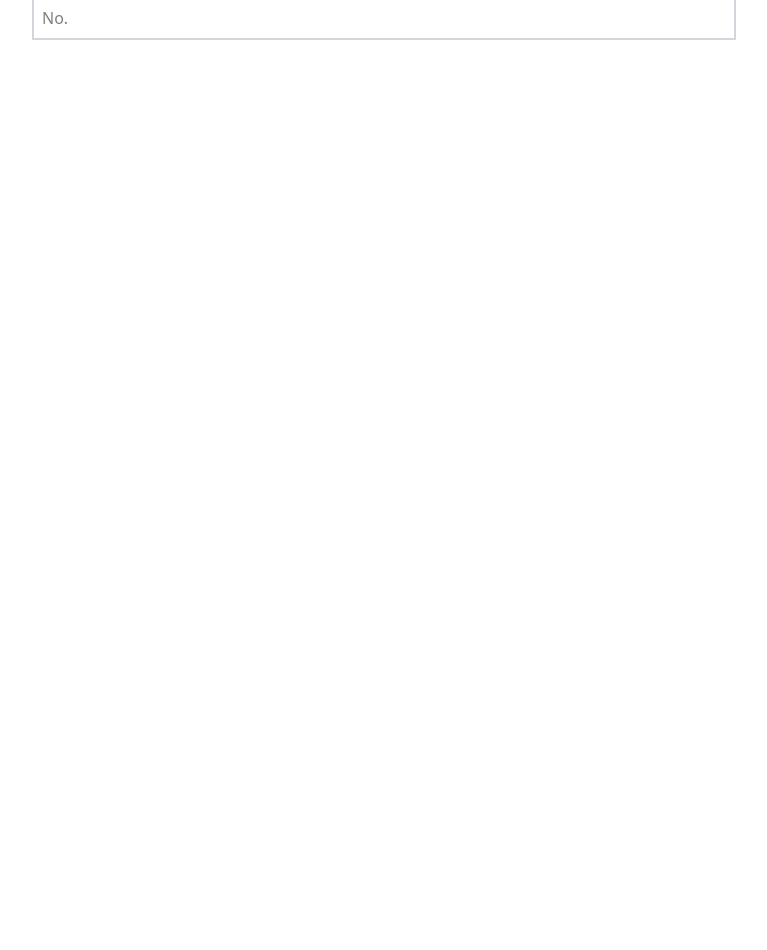
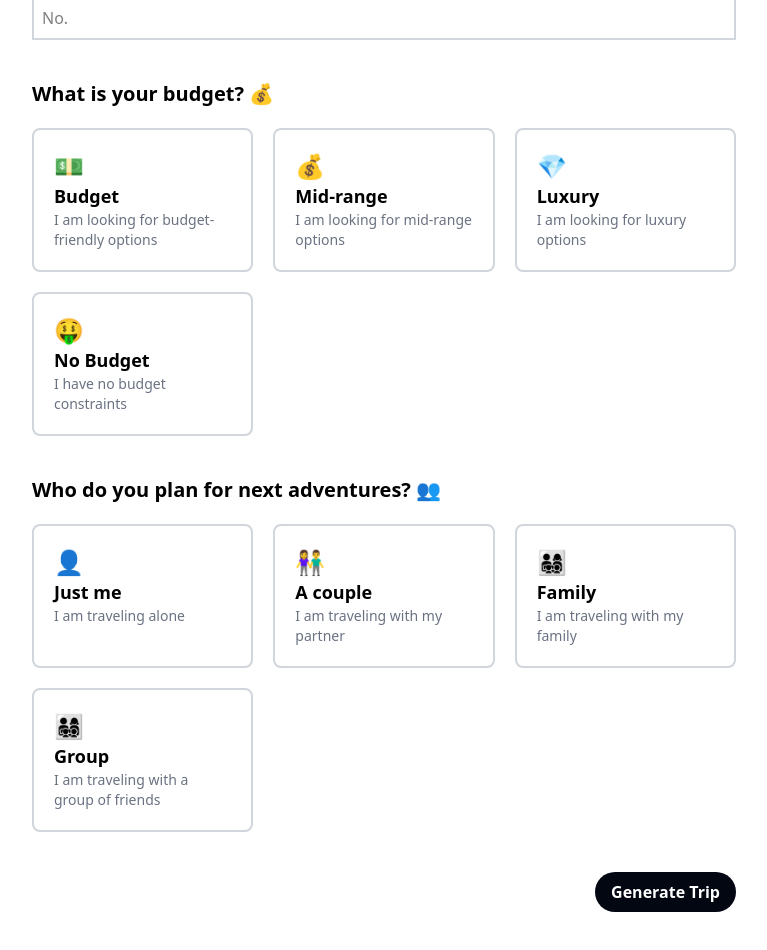
Before and after one commit to MogesBekele/react-app, a React (Vite) app: page /create-trip in a window 1280 px wide. Shown: the part 460-1410 px from the top of the page, without its empty margins (256-1023 px from the left). Before the commit the page ends 800 px from the top, so only its background shows below. Built offline with nearby package versions, Linux system fonts and the light colour scheme.

Commit message:
commited

```diff
--- /dev/null
+++ b/src/constant/options.jsx
@@ -0,0 +1,63 @@
+export const selectTravelOptions = [
+  {
+    id: 1,
+    title: 'Just me',
+    desc: 'I am traveling alone',
+    icons: '👤',
+    people: 1
+  },
+  {
+    id: 2,
+    title: 'A couple',
+    desc: 'I am traveling with my partner',
+    icons: '👫',
+    people: '2 people'
+  },
+  {
+    id: 3,
+    title: 'Family',
+    desc: 'I am traveling with my family',
+    icons: '👨‍👩‍👧‍👦',
+    people: '4 people'
+  },
+  {
+    id: 4,
+    title: 'Group',
+    desc: 'I am traveling with a group of friends',
+    icons: '👨‍👩‍👧‍👦',
+    people: '4+ people'
+  }
+];
+
+export const selectBudgetOptions = [
+  {
+    id: 1,
+    title: 'Budget',
+    desc: 'I am looking for budget-friendly options',
+    icons: '💵',
+    budget: 'Low'
+  },
+  {
+    id: 2,
+    title: 'Mid-range',
+    desc: 'I am looking for mid-range options',
+    icons: '💰',
+    budget: 'Mid'
+  },
+  {
+    id: 3,
+    title: 'Luxury',
+    desc: 'I am looking for luxury options',
+    icons: '💎',
+    budget: 'High'
+  },
+  {
+    id: 4,
+    title: 'No Budget',
+    desc: 'I have no budget constraints',
+    icons: '🤑',
+    budget: 'Unlimited'
+  }
+];
+
+export const AI_PROMPT = 'GENERATE TRAVEL PLAN FOR LOCATION: {location}';
--- a/src/create-trip/CreateTrip.jsx
+++ b/src/create-trip/CreateTrip.jsx
@@ -1,4 +1,5 @@
 import React, { useState, useEffect } from "react";
+import { selectTravelOptions, selectBudgetOptions } from "../constant/options";
 
 const CreateTrip = () => {
   const [place, setPlace] = useState("");
@@ -9,16 +10,14 @@ const CreateTrip = () => {
 
   return (
     <div className="sm:px-10 md:px-32 lg:px-56 xl:px-72 px-5 mt-10">
-      <h2 className="text-3xl font-bold">Tell us your travel preferences</h2>
+      <h2 className="text-3xl font-bold">Tell us your travel preferences 🗺️</h2>
       <p className="mt-3 text-gray-500 text-xl">
         Just provide some basic information, and our trip planner will generate
         a customized itinerary based on your preferences.
       </p>
       <div className="mt-20 flex flex-col gap-10">
         <div>
-          <h2 className="text-xl font-bold">
-            What is your destination of choice?
-          </h2>
+          <h2 className="text-xl font-bold">What is your destination of choice? 🌍</h2>
           <input
             type="text"
             className="border-2 border-gray-300 w-full p-2 mt-2"
@@ -27,9 +26,7 @@ const CreateTrip = () => {
           />
         </div>
         <div>
-          <h2 className="text-xl font-bold">
-            how many days are you planninig to trip
-          </h2>
+          <h2 className="text-xl font-bold">How many days are you planning to trip? 📅</h2>
           <input
             type="number"
             placeholder="No."
@@ -37,6 +34,39 @@ const CreateTrip = () => {
           />
         </div>
       </div>
+      <div className="mt-10">
+        <h2 className="text-xl font-bold">What is your budget? 💰</h2>
+        <div className="grid grid-cols-1 sm:grid-cols-2 md:grid-cols-3 gap-5 mt-5">
+          {selectBudgetOptions.map((item, index) => (
+            <div key={index} className="p-5 border-2 border-gray-300 cursor-pointer rounded-lg hover:border-blue-200">
+              <h2 className="text-2xl">{item.icons}</h2>
+              <div>
+                <h2 className="text-lg font-bold">{item.title}</h2>
+                <h3 className="text-sm text-gray-500">{item.desc}</h3>
+              </div>
+            </div>
+          ))}
+        </div>
+      </div>
+      <div className="mt-10">
+        <h2 className="text-xl font-bold">Who do you plan for next adventures? 👥</h2>
+        <div className="grid grid-cols-1 sm:grid-cols-2 md:grid-cols-3 gap-5 mt-5">
+          {selectTravelOptions.map((item, index) => (
+            <div key={index} className="p-5 border-2 border-gray-300 cursor-pointer rounded-lg hover:border-blue-200">
+              <h2 className="text-2xl">{item.icons}</h2>
+              <div>
+                <h2 className="text-lg font-bold">{item.title}</h2>
+                <h3 className="text-sm text-gray-500">{item.desc}</h3>
+              </div>
+            </div>
+          ))}
+        </div>
+      </div>
+      <div className="mt-10 mb-10 flex justify-center md:justify-end">
+        <button className="bg-gray-950 text-white cursor-pointer px-4 py-2 rounded-full font-semibold hover:bg-gray-900 transition-colors">
+          Generate Trip
+        </button>
+      </div>
     </div>
   );
 };
```
